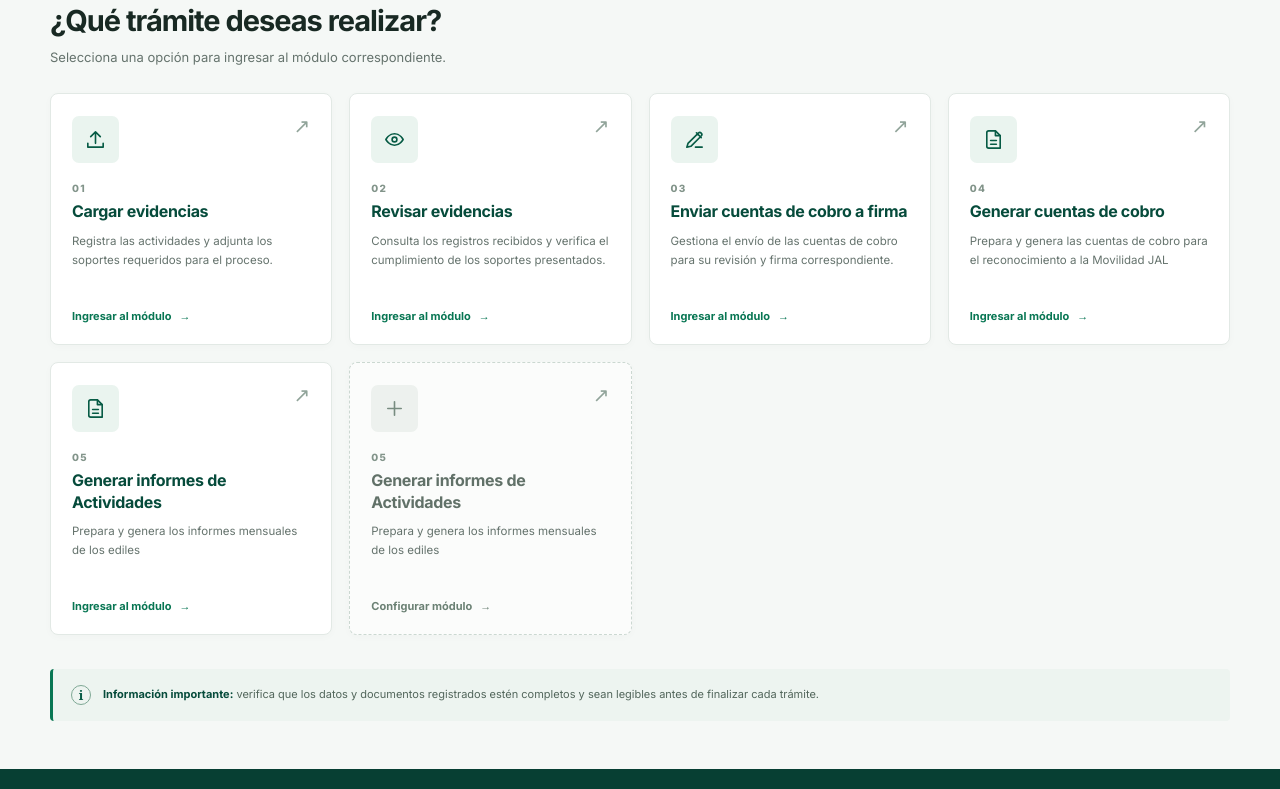
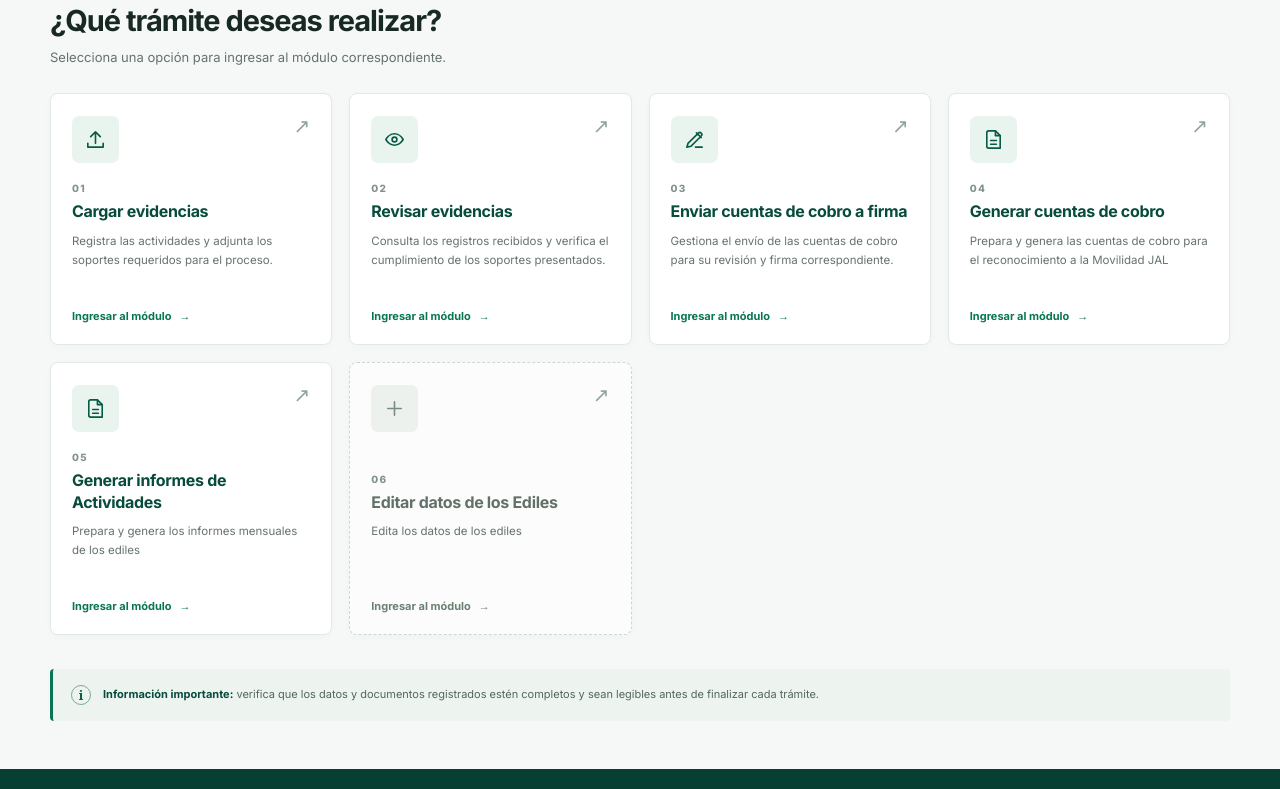
Before and after one commit to emilio-martinezr/JAL, a plain HTML site: page index.html in a window 1280 px wide. Shown: the part 435-1224 px from the top of the page. Drawn offline with Linux system fonts and the light colour scheme.

Commit message:
Update index.html

```diff
--- a/index.html
+++ b/index.html
@@ -124,7 +124,7 @@
         </a>
 
         <!-- OPCIÓN ADICIONAL 05: reemplaza href="#" por la dirección del módulo. -->
-        <a class="service-card service-card-empty" href="#" data-module="generar-informes" aria-label="Opción adicional 5, pendiente de configurar">
+        <a class="service-card service-card-empty" href="#" data-module="editar-datos" aria-label="Opción adicional 5, pendiente de configurar">
           <div class="card-top">
             <span class="service-icon icon-plus" aria-hidden="true">
               <svg viewBox="0 0 24 24"><path d="M12 5v14M5 12h14"/></svg>
@@ -132,10 +132,10 @@
             <span class="card-arrow" aria-hidden="true">↗</span>
           </div>
           <div class="card-content">
-            <span class="card-number">05</span>
-            <h3>Generar informes de Actividades</h3>
-            <p>Prepara y genera los informes mensuales de los ediles</p>
-            <span class="card-link">Configurar módulo <span aria-hidden="true">→</span></span>
+            <span class="card-number">06</span>
+            <h3>Editar datos de los Ediles</h3>
+            <p>Edita los datos de los ediles</p>
+            <span class="card-link">Ingresar al módulo <span aria-hidden="true">→</span></span>
           </div>
         </a>
 
@@ -170,7 +170,7 @@
       "enviar-firma": "https://script.google.com/macros/s/AKfycbyMoxQmWb9-qAhYXRKwxpb1aD6OCyse9HJFU8cHxcdNc81wheh0nLUSZPifiPjkBd2lkg/exec",
       "generar-cuentas": "https://script.google.com/macros/s/AKfycbxpekvnEgaGEh2DoTapX2nWSs0tyOstmBJbx-h1qFqkWJOlcBQtiCCdeYEJ0firNsmckQ/exec",
       "generar-informes": "https://script.google.com/macros/s/AKfycbzGJrqZReU-N3Z-ia7rCIDJ973mN-grf2kww_fN77B6ElqSGcv_ez03pSxX2TKYkWeq/exec",
-      "opcion-06": "",
+      "editar-datos": "https://script.google.com/macros/s/AKfycbx2NBZkOYjCo8KnZ5wM_Jx6wtZAQ7K8oT_5WdXQmPbto7XCnu5QwV3ZX1z0F9QBUqr3/exec",
       "opcion-07": ""
     };
 
```
